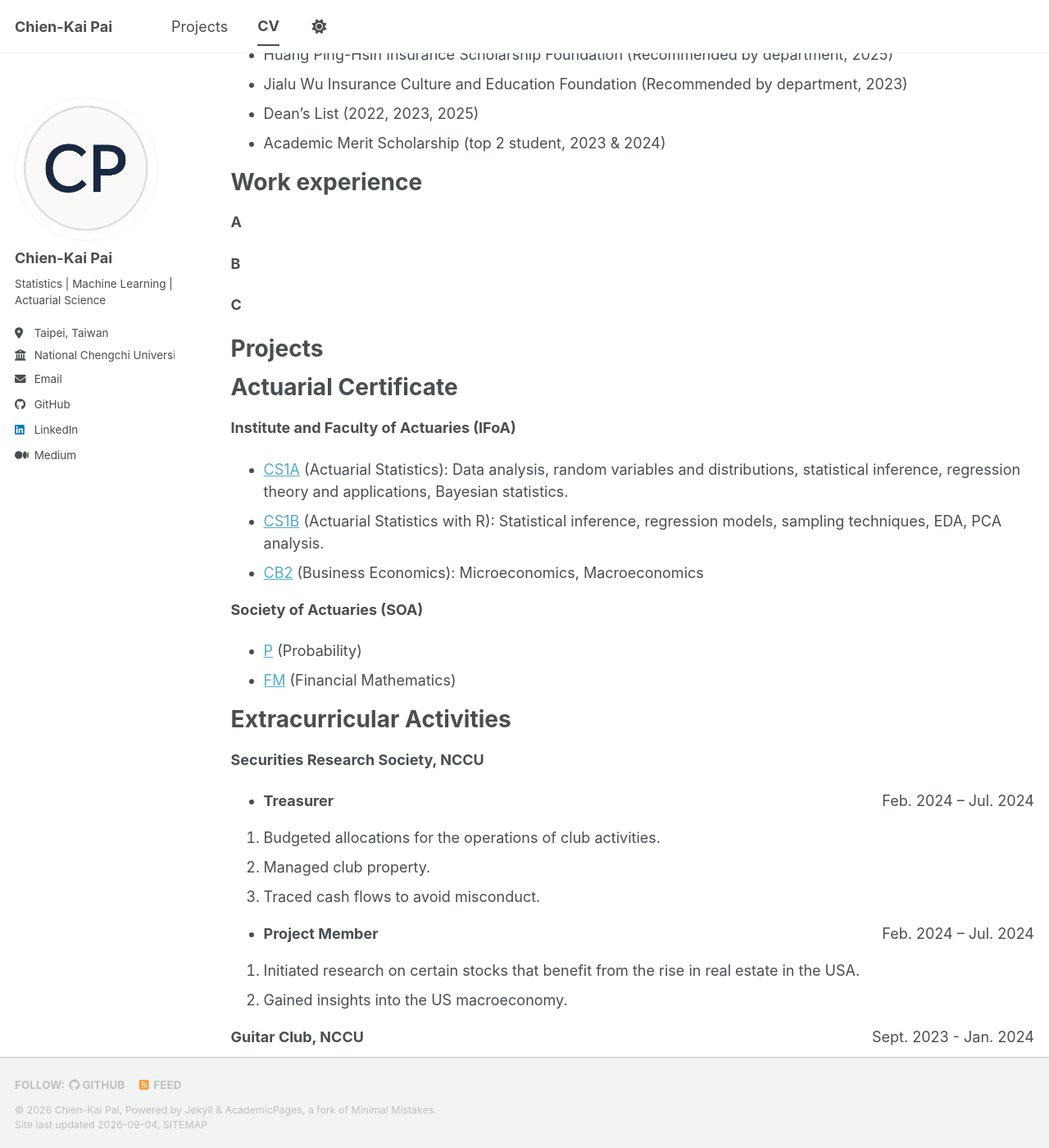
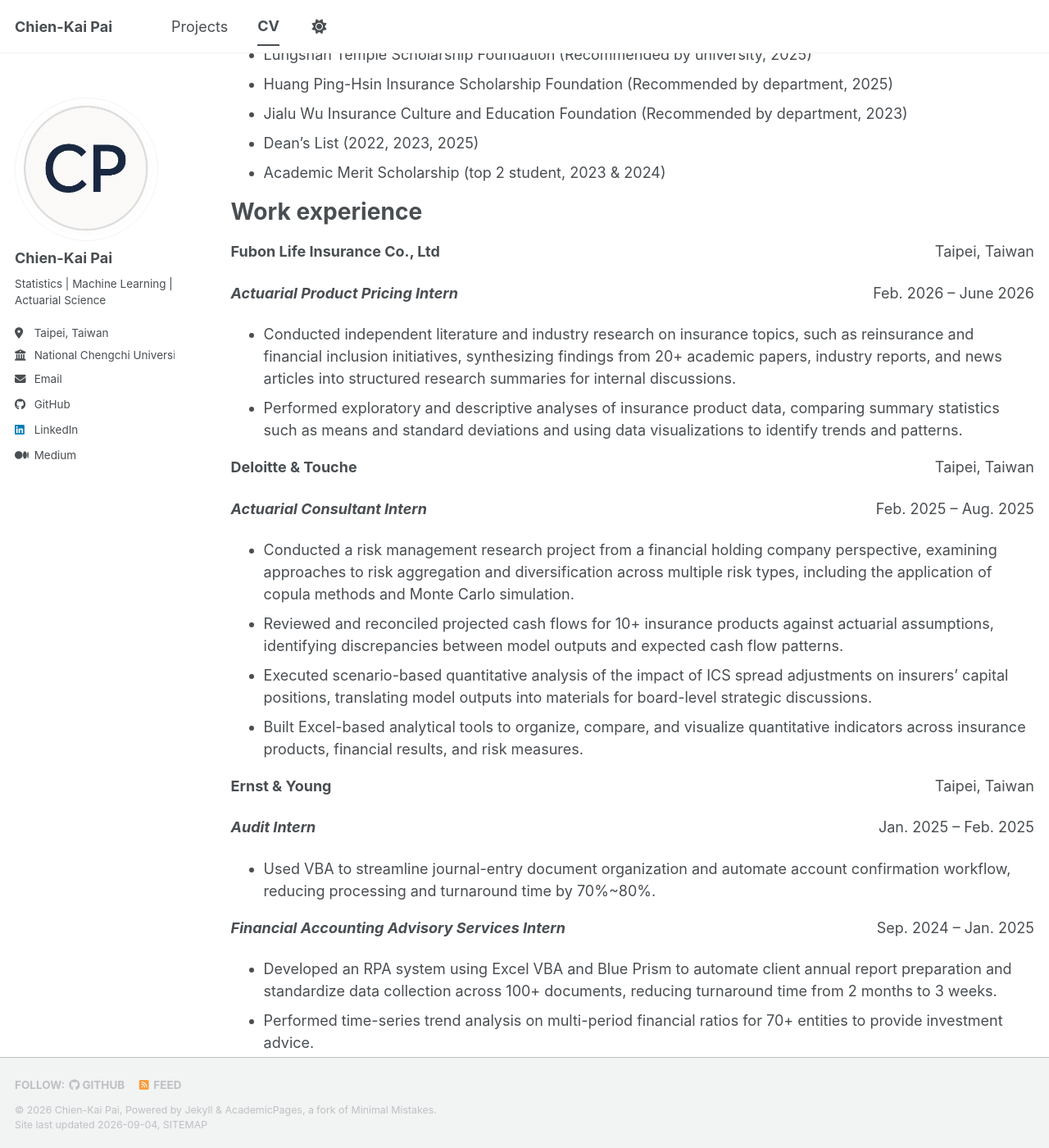
Before and after one commit to Allen9102/Allen9102.github.io, a Jekyll site: the page built from _pages/cv.md, in a window 1280 px wide and 1400 px high, scrolled down 310 px. Shown: the whole window at 82% size. Built offline with Jekyll 4.4.1, drawn with Linux system fonts in a browser that asks for light colours; a style sheet for code colours, icons or effects is not loaded; some of the changed text lies outside the part shown.

Commit message:
Update CV with additional education and work experience
Added a second bachelor's degree in Accounting and detailed work experience for internships at Fubon Life Insurance, Deloitte & Touche, and Ernst & Young.

```diff
--- a/_pages/cv.md
+++ b/_pages/cv.md
@@ -12,7 +12,7 @@ redirect_from:
 Education
 ======
 * B.S. in Risk Management and Insurance, National Chengchi University (NCCU), 2021 - 2026
-
+* B.S. in Accounting, National Chengchi University (NCCU), 2021 - 2026
 
 Honors
 ======
@@ -26,14 +26,30 @@ Honors
 
 Work experience
 ======
-**A**
+**Fubon Life Insurance Co., Ltd** <span style="float: right;"> Taipei, Taiwan </span>
 
+***Actuarial Product Pricing Intern*** <span style="float: right;"> Feb. 2026 – June 2026 </span>
+- Conducted independent literature and industry research on insurance topics, such as reinsurance and financial inclusion initiatives, synthesizing findings from 20+ academic papers, industry reports, and news articles into structured research summaries for internal discussions.
+- Performed exploratory and descriptive analyses of insurance product data, comparing summary statistics such as means and standard deviations and using data visualizations to identify trends and patterns.
 
-**B**
+**Deloitte & Touche** <span style="float: right;"> Taipei, Taiwan </span>
 
+***Actuarial Consultant Intern*** <span style="float: right;"> Feb. 2025 – Aug. 2025 </span>
+- Conducted a risk management research project from a financial holding company perspective, examining approaches to risk aggregation and diversification across multiple risk types, including the application of copula methods and Monte Carlo simulation.
+- Reviewed and reconciled projected cash flows for 10+ insurance products against actuarial assumptions, identifying discrepancies between model outputs and expected cash flow patterns.
+- Executed scenario-based quantitative analysis of the impact of ICS spread adjustments on insurers’ capital positions, translating model outputs into materials for board-level strategic discussions.
+- Built Excel-based analytical tools to organize, compare, and visualize quantitative indicators across insurance products, financial results, and risk measures.
 
-**C**
+**Ernst & Young** <span style="float: right;"> Taipei, Taiwan </span>
 
+***Audit Intern*** <span style="float: right;"> Jan. 2025 – Feb. 2025 </span>
+- Used VBA to streamline journal-entry document organization and automate account confirmation workflow, reducing processing and turnaround time by 70%~80%.
+
+***Financial Accounting Advisory Services Intern*** <span style="float: right;"> Sep. 2024 – Jan. 2025 </span>
+- Developed an RPA system using Excel VBA and Blue Prism to automate client annual report preparation and standardize data collection across 100+ documents, reducing turnaround time from 2 months to 3 weeks.
+- Performed time-series trend analysis on multi-period financial ratios for 70+ entities to provide investment advice.
+
+***Audit Intern*** <span style="float: right;"> Feb. 2025 – Aug. 2025 </span>
 
 
 Projects
```
